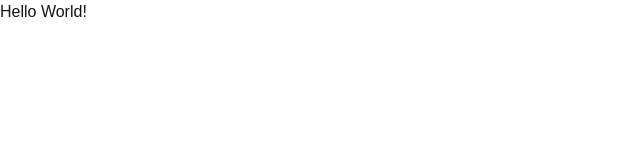
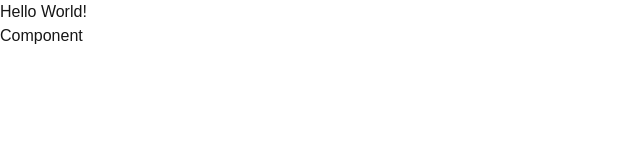
Before and after one commit to leonardofv/pet-shop, a Next.js app: page / in a window 1280 px wide. Shown: the top 160 px of the page, without its empty margins (0-640 px from the left). Built offline with nearby package versions, Linux system fonts and the light colour scheme.

Commit message:
teste lefthook

```diff
--- a/src/app/page.tsx
+++ b/src/app/page.tsx
@@ -1,7 +1,16 @@
+type props = {
+  title: string;
+};
+
+const Component = ({ title }: props) => {
+  return <h2>Component</h2>;
+};
+
 export default function Home() {
   return (
     <div>
       <h2>Hello World!</h2>
+      <Component title={1} />
     </div>
   );
 }
```
